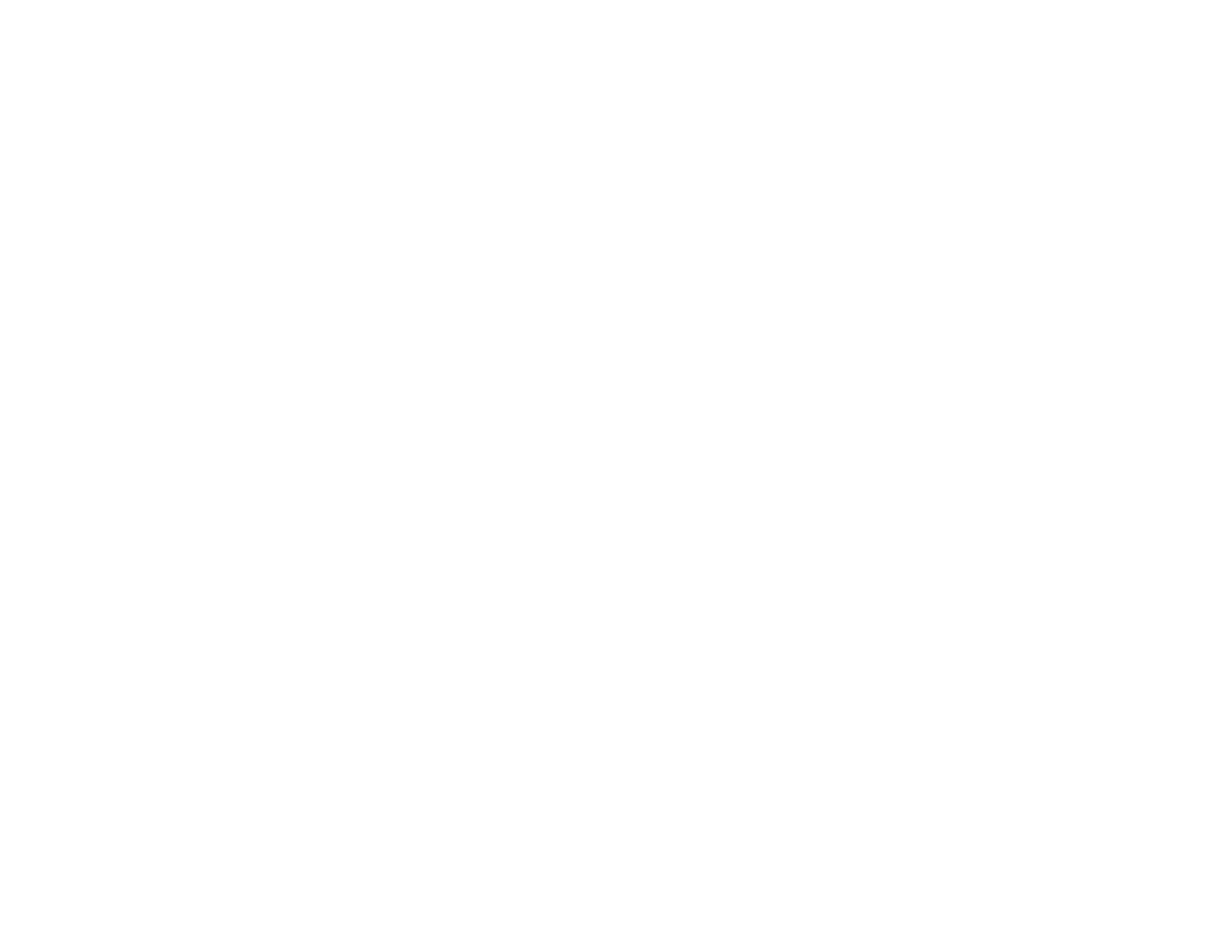
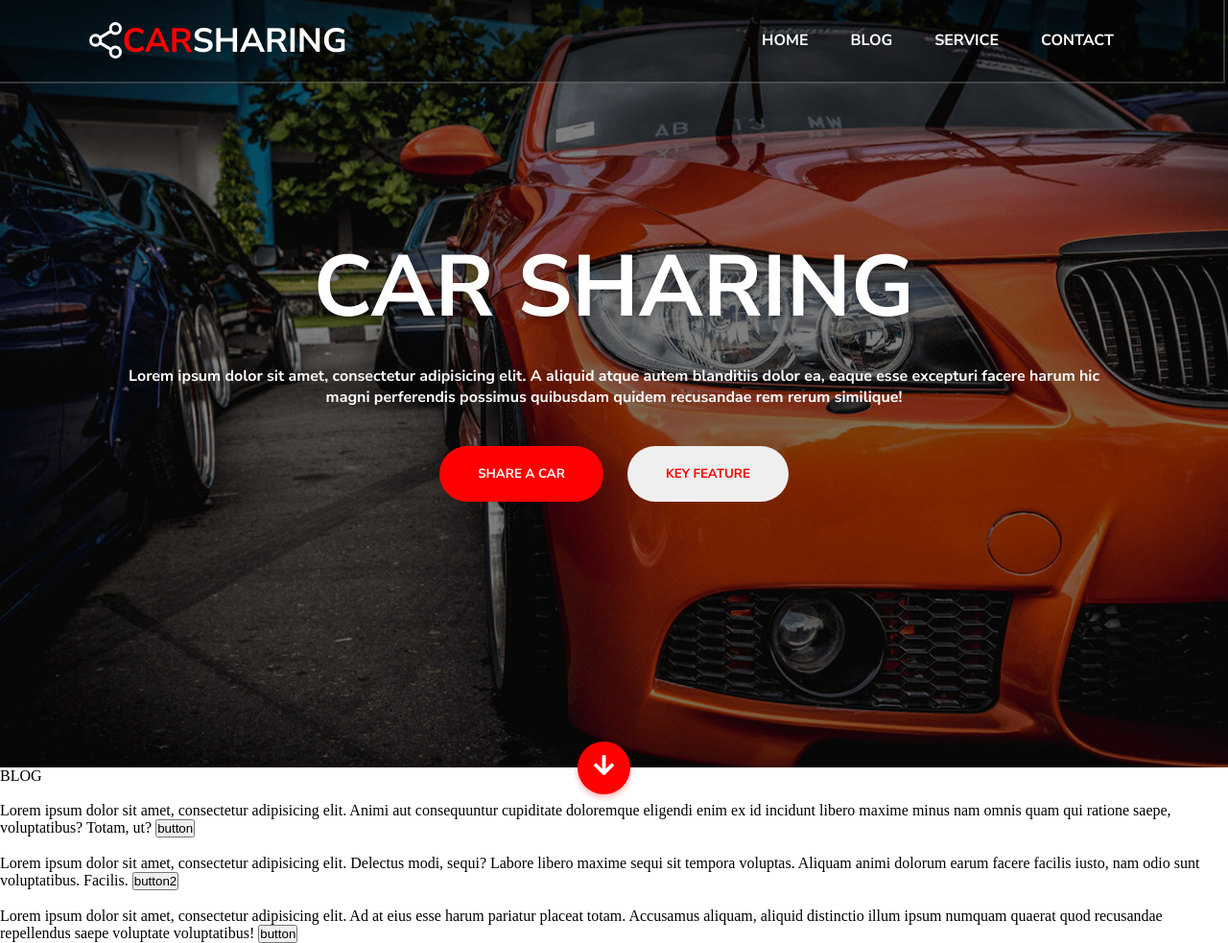
Before and after one commit to m3reck/car_sharing, a plain HTML site: page index.html in a window 1280 px wide. Shown: the whole page at 96% size. Before the commit the page ends 800 px from the top, so only its background shows below. Drawn offline with Linux system fonts and the light colour scheme.

Commit message:
car sharing is caring

```diff
--- a/css/style.css
+++ b/css/style.css
@@ -1,4 +1,187 @@
+* {
+    margin: 0;
+    padding: 0;
+    box-sizing: border-box;
+}
+
 .container{
     width: 1088px;
     margin: 0 auto;
 }
+.overlay{
+    width: 100vw;
+    min-height: 90px;
+    background: #00000066 0 0;
+    display: flex;
+    justify-content: space-between;
+    align-items: center;
+    border: 2px #FFFFFF33 solid;
+    top: -3px;
+    left: -3px;
+    position: absolute;
+    z-index: 2;
+}
+.logomenu{
+    display: flex;
+    justify-content: space-between;
+    align-items: center;
+}
+.menu li{
+    display: inline-block;
+    color: white;
+    text-transform: uppercase;
+    font-family: "Nunito Sans", sans-serif;
+    font-weight: bold;
+    font-size: 16px;
+    padding: 0px 10px;
+
+}
+.menu ul{
+    text-align: left;
+}
+nav .menu{
+    display: flex;
+    align-content: center;
+    left: 715px;
+    max-width: 486px;
+    height: 88px;
+}
+.logo{
+    font-family: "Nunito Sans", sans-serif;;
+    font-size: 35px;
+    font-weight: bold;
+    text-transform: uppercase;
+    color: #FF0000;
+    display: flex;
+    align-items: center;
+}
+.sharing{
+    color: white;
+}
+.logomenu>img{
+    justify-self: flex-start;
+}
+
+.menu a{
+    text-decoration: none;
+    color: white;
+    position: static;
+    padding: 35px 10px;
+    margin: 0;
+
+}
+.menu a:hover{
+    background: #FFFFFF33 0 0 no-repeat padding-box;
+}
+.banner{
+    background: url(../images/Image.jpg);
+    height: 100vh;
+    width: 100vw;
+    background-size: cover;
+    background-repeat: no-repeat;
+    position: relative;
+    display: flex;
+    flex-direction: column;
+    align-items: center;
+    justify-content: center;
+    color: white;
+    font-size: 20px;
+    background-position: center;
+}
+.banner::before{
+    content: "";
+    background-color: #000000;
+    opacity: 0.5;
+    height: 100vh;
+    width: 100%;
+    position: absolute;
+    z-index: 1;
+}
+
+h1{
+    font-size: 90px;
+    font-family: "Nunito Sans", sans-serif;
+    text-shadow: #00000040 0 3px 6px;
+    text-align: center;
+    text-transform: uppercase;
+    position: relative;
+    z-index: 2;
+    font-weight: bold;
+    margin: 0 20px;
+}
+p{
+    font-family: "Nunito Sans", sans-serif;
+    font-weight: bold;
+    font-size: 16px;
+    text-align:center;
+    position: relative;
+    z-index: 2;
+    margin: 20px 20px;
+}
+.button--banner{
+    display: flex;
+    justify-content: center;
+    font-family: "Nunito Sans", sans-serif;
+    font-weight: bold;
+    margin-top: 40px;
+}
+.share{
+    color: white;
+    background: #FF0000;
+    border-radius: 40px;
+    padding: 20px 40px;
+    z-index: 2;
+    font-family: "Nunito Sans", sans-serif;
+    font-weight: bold;
+    text-transform: uppercase;
+    border: none;
+    margin-right: 25px;
+}
+.key{
+    color: #FF0000;
+    border-radius: 40px;
+    padding: 20px 40px;
+    z-index: 2;
+    font-family: "Nunito Sans", sans-serif;
+    font-weight: bold;
+    text-transform: uppercase;
+    border: none;
+}
+
+.banner:after {
+    content: url(../images/IconArrowDown.svg);
+    display: flex;
+    justify-content: center;
+    align-items: center;
+    width: 55px;
+    height: 55px;
+    border-radius: 50%;
+    background: #FF0000;
+    position: absolute;
+    bottom: -27.5px;
+    left: calc(50% - 38px);
+    box-shadow: 0 3px 6px #FF00004D;
+    z-index: 2;
+    margin: 0 auto;
+}
+button a{
+    text-decoration: none;
+    color: white;
+}
+.key a{
+    color: #FF0000;
+}
+.arrow{
+    justify-self: flex-end;
+    align-self: center;
+    bottom: -170px;
+    position: relative;
+    left: -8px;
+    z-index: 4;
+    padding: 20px;
+}
+.main-content>span::before,
+.main-content>span::after{
+
+
+}
--- a/index.html
+++ b/index.html
@@ -17,6 +17,53 @@
     <!--fonts used: Open Sans, Nunito Sans-->
 </head>
 <body>
+<header class="overlay">
+    <div class="container logomenu">
+       <div class="logo"> <img src="images/IconLogoNormal.svg" alt="icon">car <span class="sharing">sharing</span></div>
+        <nav class="menu">
+            <ul>
+                <a href="#"><li>home</li></a>
+                <a href="#"><li>blog</li></a>
+                <a href="#"><li>service</li></a>
+                <a href="#"><li>contact</li></a>
+        </ul>
+    </nav>
+    </div>
+</header>
+<section class="banner">
+    <div class="container">
+        <h1>car sharing</h1>
+        <p>Lorem ipsum dolor sit amet, consectetur adipisicing elit. A aliquid atque autem blanditiis dolor ea, eaque esse excepturi facere harum hic magni perferendis possimus quibusdam quidem recusandae rem rerum similique!</p>
+        <div class="button--banner">
+            <button class="share"><a href="#">share a car</a></button>
+            <button class="key"><a href="#">key feature</a></button>
+    </div>
+    </div>
+    <a href="#" class="arrow"></a>
+</section>
+<div class="main-content">
+    <span>BLOG</span>
+    <div class="article1">
+        <img src>
+        <div class="text-button">
+            Lorem ipsum dolor sit amet, consectetur adipisicing elit. Animi aut consequuntur cupiditate doloremque eligendi enim ex id incidunt libero maxime minus nam omnis quam qui ratione saepe, voluptatibus? Totam, ut?
+            <button>button</button>
+        </div>
+    </div>
+    <div class="article2">
+        <img src>
+        <div class="text-button2"></div>
+        Lorem ipsum dolor sit amet, consectetur adipisicing elit. Delectus modi, sequi? Labore libero maxime sequi sit tempora voluptas. Aliquam animi dolorum earum facere facilis iusto, nam odio sunt voluptatibus. Facilis.
+        <button>button2</button>
+    </div>
+    <div class="article3">
+        <img src>
+        <div class="text-button3"></div>
+        Lorem ipsum dolor sit amet, consectetur adipisicing elit. Ad at eius esse harum pariatur placeat totam. Accusamus aliquam, aliquid distinctio illum ipsum numquam quaerat quod recusandae repellendus saepe voluptate voluptatibus!
+        <button>button</button>
+    </div>
+</div>
+
 
 </body>
 </html>
```
